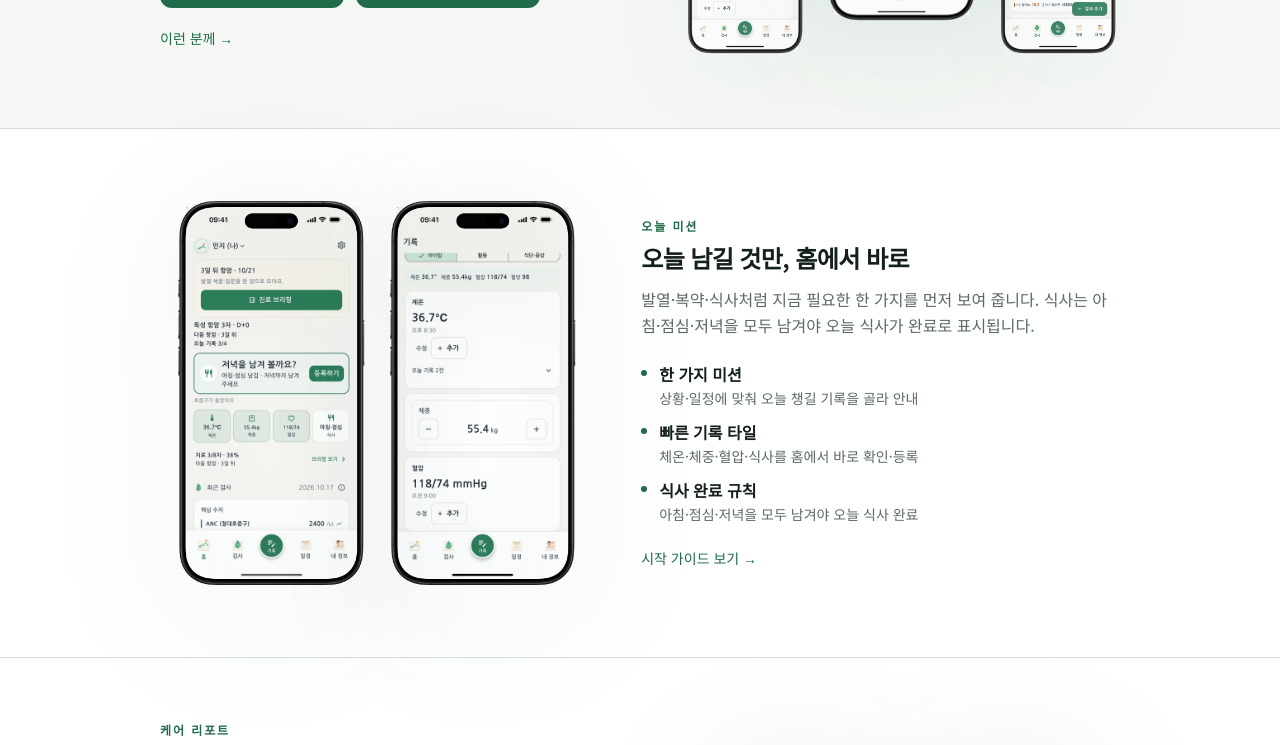
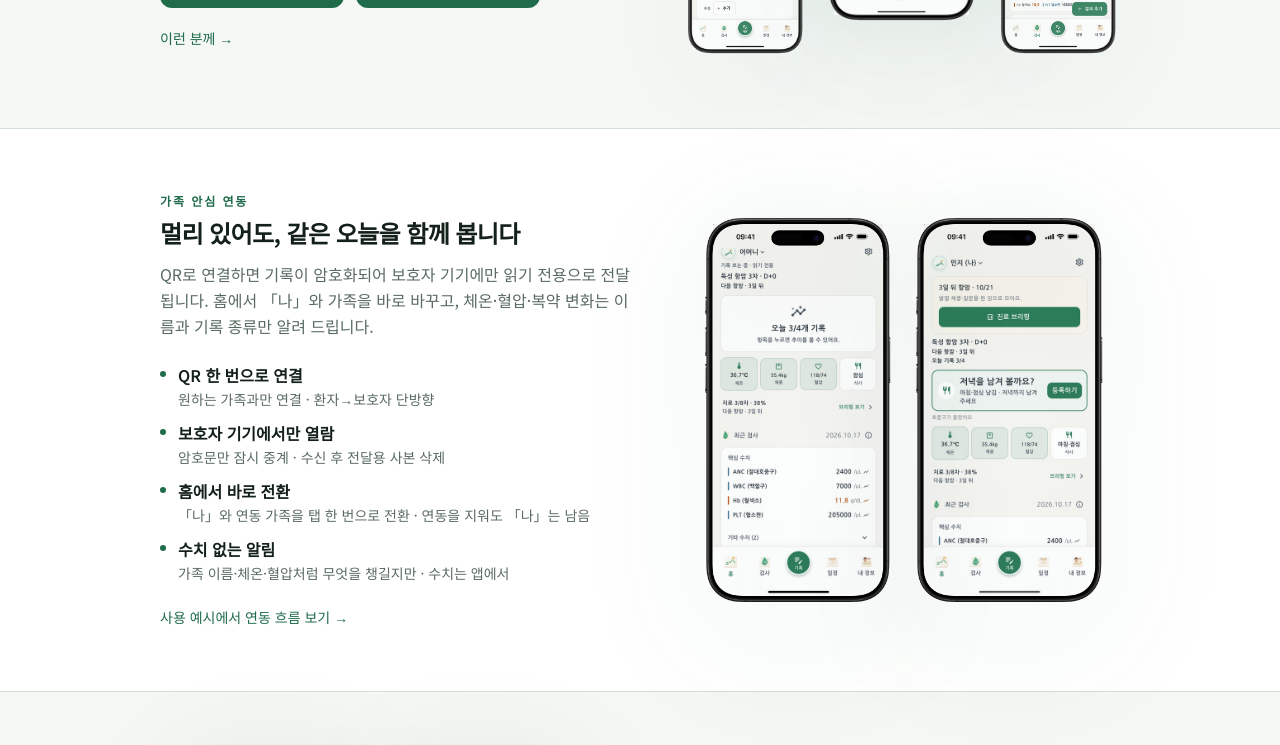
Before and after one commit to Hoon-Chang/barem-site, a Next.js app: page /barem-site/ in a window 1280 px wide. Shown: the part 440-1185 px from the top of the page. Built offline with nearby package versions, Linux system fonts and the light colour scheme.

Commit message:
Restore family-care section on the homepage.
Keep the new hero copy and put the original family sync spotlight back below it.

```diff
--- a/src/app/page.tsx
+++ b/src/app/page.tsx
@@ -5,6 +5,7 @@ import { StoreButtons } from "../components/store-buttons";
 import { DownloadBand } from "../components/page-chrome";
 import {
   homeCareReport,
+  homeFamilyCare,
   homeTodayMission,
   sitePages,
 } from "../content/marketing";
@@ -89,6 +90,57 @@ export default function HomePage() {
       </section>
 
       <section className="border-t border-line bg-surface">
+        <div className="mx-auto grid max-w-5xl items-center gap-10 px-5 py-14 sm:px-8 sm:py-16 lg:grid-cols-[1.05fr_0.95fr] lg:gap-12">
+          <div>
+            <p className="text-xs font-semibold tracking-[0.16em] text-green uppercase">
+              {homeFamilyCare.eyebrow}
+            </p>
+            <h2 className="mt-2 text-xl font-semibold tracking-tight text-ink sm:text-2xl">
+              {homeFamilyCare.title}
+            </h2>
+            <p className="mt-3 max-w-xl text-base leading-relaxed text-muted">
+              {homeFamilyCare.body}
+            </p>
+            <ul className="mt-6 space-y-3">
+              {homeFamilyCare.points.map((point) => (
+                <li key={point.name} className="flex gap-3">
+                  <span
+                    aria-hidden
+                    className="mt-2 h-1.5 w-1.5 shrink-0 rounded-full bg-green"
+                  />
+                  <span>
+                    <span className="font-semibold text-ink">{point.name}</span>
+                    <span className="mt-0.5 block text-sm text-muted">
+                      {point.detail}
+                    </span>
+                  </span>
+                </li>
+              ))}
+            </ul>
+            <p className="mt-6 text-sm">
+              <Link
+                href={homeFamilyCare.ctaHref}
+                className="font-medium text-green underline-offset-4 transition hover:text-green-deep hover:underline"
+              >
+                {homeFamilyCare.ctaLabel} →
+              </Link>
+            </p>
+          </div>
+          <div className="flex flex-wrap items-end justify-center gap-2 sm:gap-3">
+            <div className="w-[min(46%,220px)]">
+              <PhoneShot src={homeFamilyCare.src} alt={homeFamilyCare.alt} />
+            </div>
+            <div className="hidden w-[min(46%,220px)] sm:block">
+              <PhoneShot
+                src={homeFamilyCare.secondarySrc}
+                alt={homeFamilyCare.secondaryAlt}
+              />
+            </div>
+          </div>
+        </div>
+      </section>
+
+      <section className="border-t border-line">
         <div className="mx-auto grid max-w-5xl items-center gap-10 px-5 py-14 sm:px-8 sm:py-16 lg:grid-cols-[0.95fr_1.05fr] lg:gap-12">
           <div className="flex flex-wrap items-end justify-center gap-2 sm:gap-3 lg:order-1">
             <div className="w-[min(46%,220px)]">
```
Also changed, not shown: 22 other files (tests, documents, lock files or other folders).
